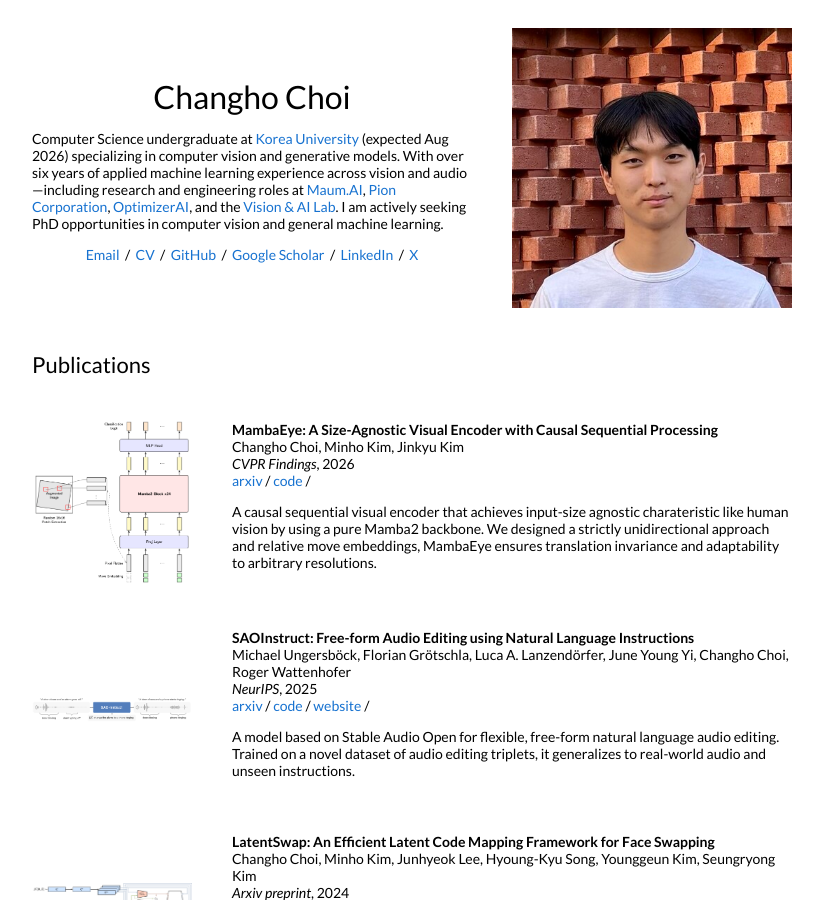
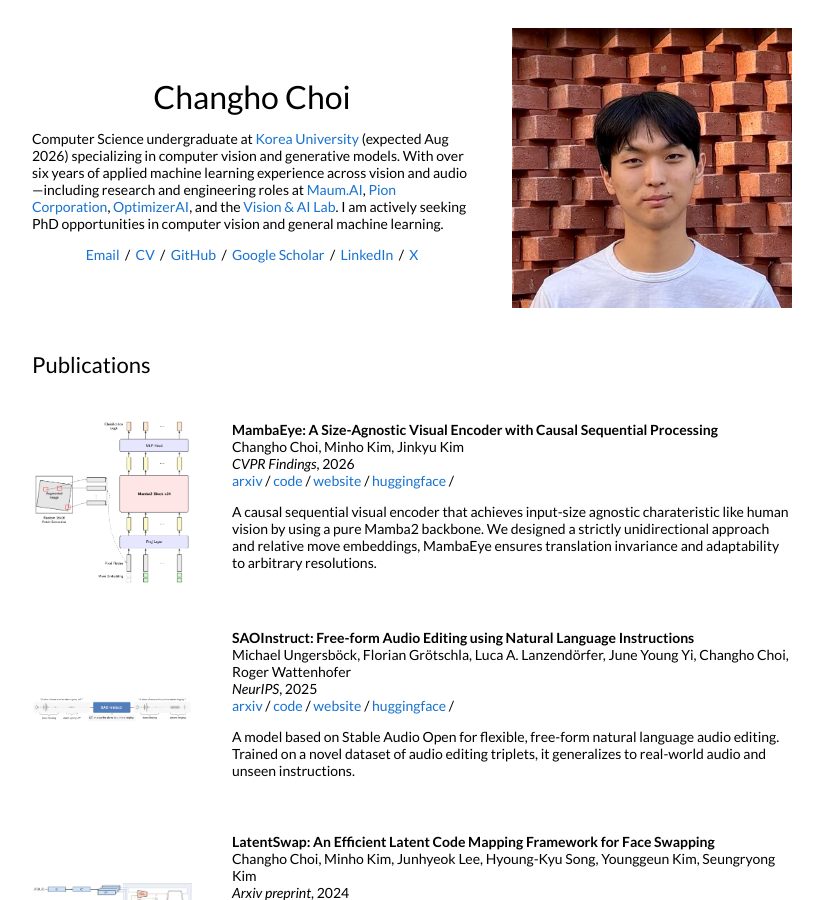
Before and after one commit to usingcolor/usingcolor.github.io, a Jekyll site: the page built from _posts/2026-01-01-mambaeye.md, in a window 1280 px wide and 900 px high. Shown: the whole window, without its empty margins (228-1051 px from the left). Built offline with Jekyll 4.4.1, drawn with Linux system fonts in a browser that asks for light colours.

Commit message:
feat: Add Hugging Face links to posts and update the default layout to display them, including a new website link for MambaEye.

```diff
--- a/_layouts/default.html
+++ b/_layouts/default.html
@@ -131,6 +131,9 @@
               {% endif %}
               {% if post.youtube %}
               <a href="{{post.youtube}}">youtube</a> /
+              {% endif %}
+              {% if post.huggingface %}
+              <a href="{{post.huggingface}}">huggingface</a> /
               {% endif %}
               <p></p>
               {{ post.excerpt }}
--- a/_posts/2026-01-01-mambaeye.md
+++ b/_posts/2026-01-01-mambaeye.md
@@ -7,5 +7,7 @@ authors: "Changho Choi, Minho Kim, Jinkyu Kim"
 venue: "CVPR Findings"
 arxiv: "https://arxiv.org/abs/2511.19963"
 code: "https://github.com/usingcolor/MambaEye"
+website: "https://usingcolor.github.io/MambaEye"
+huggingface: "https://huggingface.co/collections/usingcolor/mambaeye"
 ---
 A causal sequential visual encoder that achieves input-size agnostic charateristic like human vision by using a pure Mamba2 backbone. We designed a strictly unidirectional approach and relative move embeddings, MambaEye ensures translation invariance and adaptability to arbitrary resolutions.
```
Also changed, not shown: _posts/2025-01-01-saoinstruct.md (+1 -0 lines).
